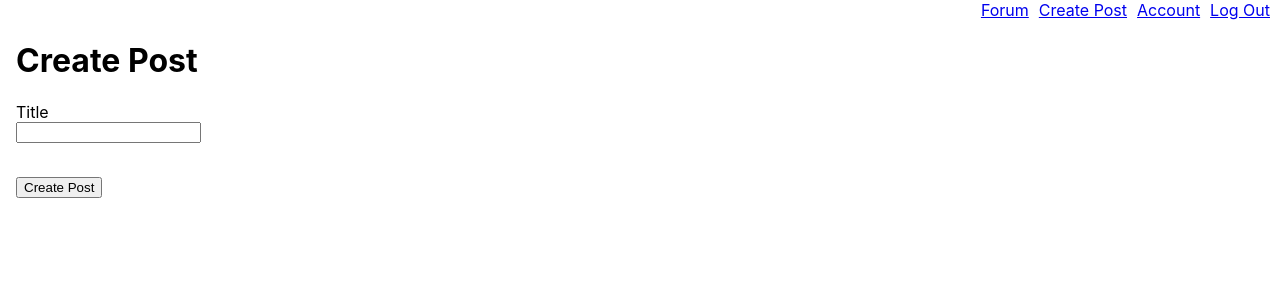
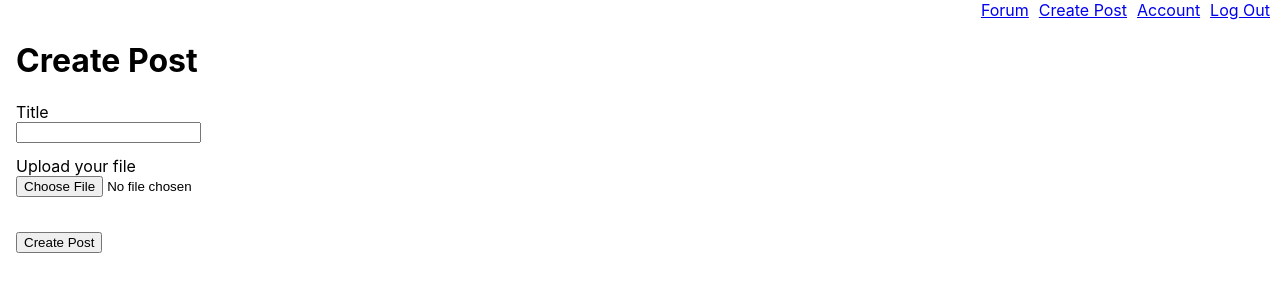
Before and after one commit to chrisvangroll/projectSeven, a React (Create React App) app in the folder frontend/: page /create in a window 1280 px wide. Shown: the top 300 px of the page. Built offline with nearby package versions, Linux system fonts and the light colour scheme.

Commit message:
file uploaded successfully

```diff
--- a/frontend/src/makePost.js
+++ b/frontend/src/makePost.js
@@ -8,30 +8,39 @@ import Nav from './nav';
 function MakePost (props) {
 
     const [title, setTitle] = useState('');
-    //const [file, setFile] = useState('');
+   // const [file, setFile] = useState('');
 
     const sendTitle = (e) =>{
         setTitle(e.target.value);
         console.log(title)
     }
 
-    // const sendFile = (e) =>{
-    //     setFile(e.target.value);
-    //     console.log(file)
+    // const sendFile = (file) =>{
+    //     const formData = new FormData();
+    //     formData.append('image', file[0]);
+    //     const config = {
+    //         headers: {
+    //             'content-type': 'multipart/form-data'
+    //         }
+    //     }
+    //     console.log(file[0])
     // }
-    const sendPost = async ()=>{
-        function getStorage(){
-            let userId = localStorage.getItem('id');
-            userId = JSON.parse(userId);
-            return userId;
+    const sendPost = async (file)=>{
+        // function getStorage(){
+        //     let userId = localStorage.getItem('id');
+        //     userId = JSON.parse(userId);
+        //     return userId;
+        // }
+        const formData = new FormData();
+        formData.append('image', file[0]);
+        const config = {
+            headers: {
+                'content-type': 'multipart/form-data'
+            }
         }
         try{
-            const res = await Axios.post('http://localhost:3001/forum',{
-            title: title,
-            content: 'testing',
-            author: '2'
-            })
-            console.log(res);
+            const res = await Axios.post('http://localhost:3001/forum',formData, config)
+            console.log('upload successfully');
             //window.location = 'http://localhost:3000/forum';
         }catch(err){
             console.log(err)
@@ -44,8 +53,8 @@ function MakePost (props) {
             <form action="">
                 <label htmlFor="title">Title</label>
                 <input type="text" id="title" onChange = {sendTitle}/>
-                {/* <label htmlFor="file">Upload your file</label>
-                <input type="file" id="file" onChange = {sendFile}/> */}
+                <label htmlFor="file">Upload your file</label>
+                <input type="file" id="file" onChange = {(e)=> {sendPost(e.target.files)}}/>
             </form>
             <br />
             <button onClick = {sendPost}>Create Post</button>
```
Also changed, not shown: 2 other files (tests, documents, lock files or other folders).
